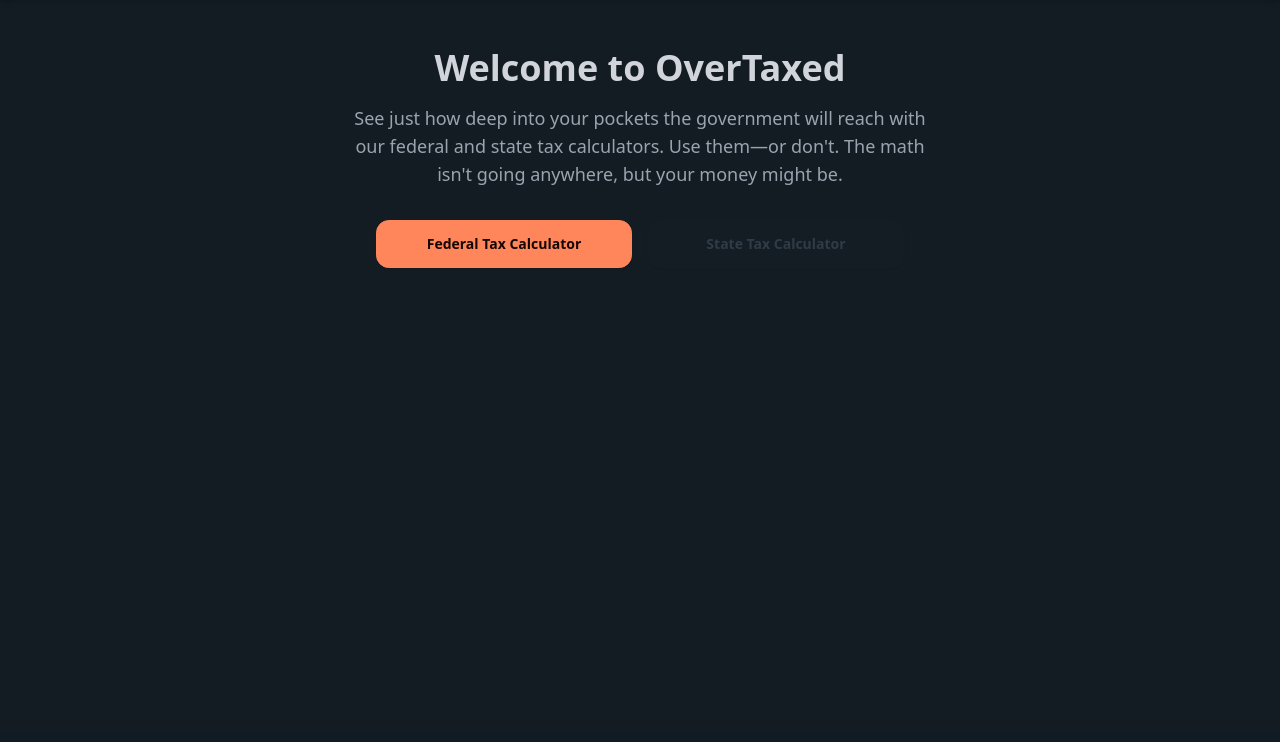
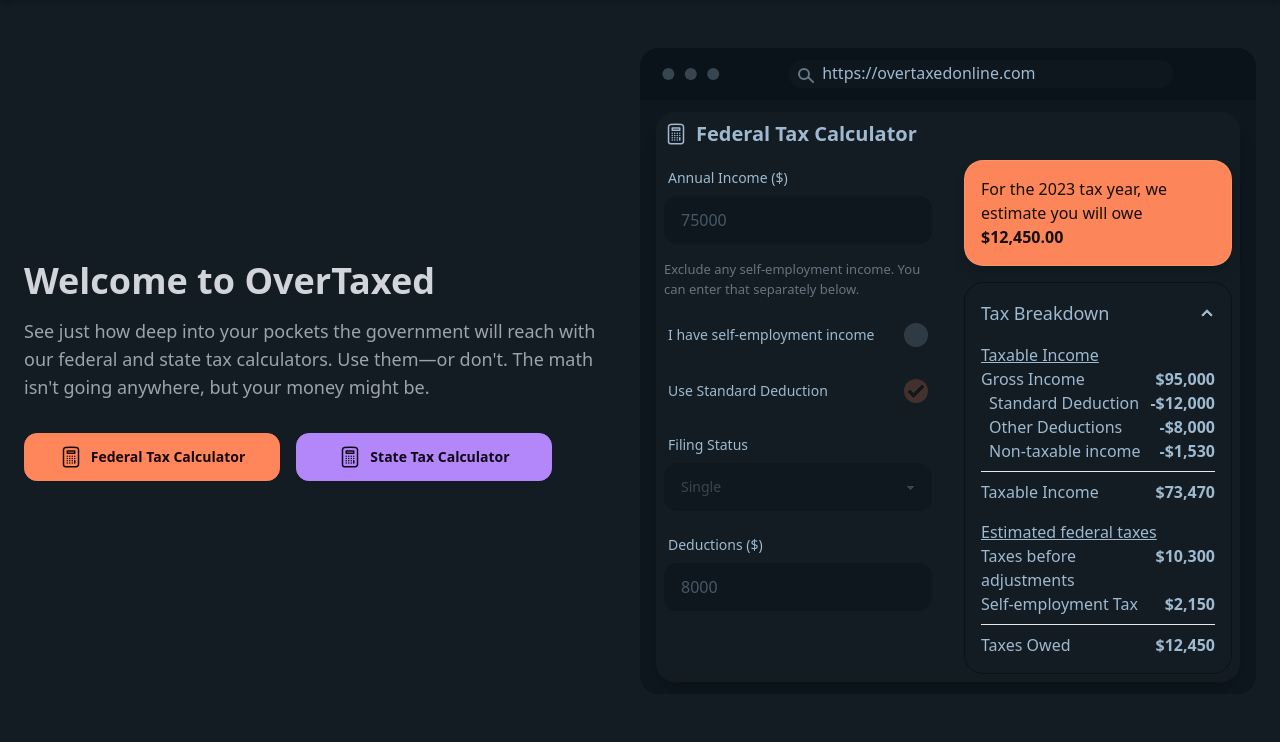
Before and after one commit to 0bscurity/overtaxed, a Django app: page / in a window 1280 px wide. Shown: the part 68-810 px from the top of the page. Before the commit the page ends 336 px from the top, so only its background shows below. Run offline with Django 5.2, Linux system fonts and the light colour scheme; style sheets or scripts are compiled from the project's sources.

Commit message:
Refactored homepage to be more responsive and added calculator mockup to homepage.

```diff
--- /dev/null
+++ b/src/templates/partials/federal-calc-mockup.html
@@ -0,0 +1,117 @@
+<div class="card bg-base-100 shadow-xl p-2 mx-2 mt-3 mb-3 w-full md:mx-4">
+  <div class="flex items-center mb-3">
+    <svg xmlns="http://www.w3.org/2000/svg" fill="none" viewBox="0 0 24 24" stroke-width="1.5" stroke="currentColor"
+         class="me-2 size-6">
+      <path stroke-linecap="round" stroke-linejoin="round"
+            d="M15.75 15.75V18m-7.5-6.75h.008v.008H8.25v-.008Zm0 2.25h.008v.008H8.25V13.5Zm0 2.25h.008v.008H8.25v-.008Zm0 2.25h.008v.008H8.25V18Zm2.498-6.75h.007v.008h-.007v-.008Zm0 2.25h.007v.008h-.007V13.5Zm0 2.25h.007v.008h-.007v-.008Zm0 2.25h.007v.008h-.007V18Zm2.504-6.75h.008v.008h-.008v-.008Zm0 2.25h.008v.008h-.008V13.5Zm0 2.25h.008v.008h-.008v-.008Zm0 2.25h.008v.008h-.008V18Zm2.498-6.75h.008v.008h-.008v-.008Zm0 2.25h.008v.008h-.008V13.5ZM8.25 6h7.5v2.25h-7.5V6ZM12 2.25c-1.892 0-3.758.11-5.593.322C5.307 2.7 4.5 3.65 4.5 4.757V19.5a2.25 2.25 0 0 0 2.25 2.25h10.5a2.25 2.25 0 0 0 2.25-2.25V4.757c0-1.108-.806-2.057-1.907-2.185A48.507 48.507 0 0 0 12 2.25Z"></path>
+    </svg>
+    <h2 class="text-xl font-bold">Federal Tax Calculator</h2>
+  </div>
+
+  <div class="flex flex-col lg:flex-row lg:space-x-8">
+    <div class="lg:w-1/2">
+      <form class="space-y-4">
+        <!-- Hardcoded Annual Income -->
+        <div class="form-control">
+          <label class="label">
+            <span class="label-text">Annual Income ($)</span>
+          </label>
+          <input
+              type="number"
+              class="input input-bordered w-full"
+              placeholder="Enter your income"
+              value="75000"
+              disabled>
+        </div>
+        <p class="text-gray-500" style="font-size: small">
+          Exclude any self-employment income. You can enter that separately below.
+        </p>
+
+        <!-- Hardcoded Self-employed Checkbox -->
+        <div class="form-control">
+          <label class="label cursor-pointer">
+            <span class="label-text">I have self-employment income</span>
+            <input
+                type="checkbox"
+                class="checkbox checkbox-primary"
+                disabled>
+          </label>
+        </div>
+
+        <!-- Hardcoded Standard Deduction Checkbox -->
+        <div class="form-control">
+          <label class="label cursor-pointer">
+            <span class="label-text">Use Standard Deduction</span>
+            <input
+                type="checkbox"
+                class="checkbox checkbox-primary"
+                checked
+                disabled>
+          </label>
+        </div>
+
+        <!-- Hardcoded Filing Status -->
+        <div class="form-control">
+          <label class="label">
+            <span class="label-text">Filing Status</span>
+          </label>
+          <select
+              class="select select-bordered w-full"
+              disabled>
+            <option value="single" selected>Single</option>
+            <option value="married">Married Filing Jointly</option>
+            <option value="head_of_household">Head of Household</option>
+          </select>
+        </div>
+
+        <!-- Hardcoded Deductions -->
+        <div class="form-control">
+          <label class="label">
+            <span class="label-text">Deductions ($)</span>
+          </label>
+          <input
+              type="number"
+              class="input input-bordered w-full"
+              placeholder="Enter deductions"
+              value="8000"
+              disabled>
+        </div>
+      </form>
+    </div>
+
+    <!-- Hardcoded Results Section -->
+    <div id="tax-result" class="lg:w-1/2 mt-4 lg:mt-0 rounded-lg">
+      <div class="alert alert-warning shadow-lg" style="background-color: #fd855a">
+        <span style="text-align: start !important;">
+          For the 2023 tax year, we estimate you will owe
+          <strong>
+            <span class="tax-amount">$12,450.00</span>
+          </strong>
+        </span>
+      </div>
+
+      <div class="collapse collapse-arrow border border-base-300 bg-base-100 rounded-box mt-4 collapse-open"
+           style="overflow: visible !important">
+        <input type="checkbox">
+        <div class="collapse-title text-lg font-medium">
+          Tax Breakdown
+        </div>
+        <div class="collapse-content">
+          <p style="text-decoration: underline; font-weight: 500">Taxable Income</p>
+          <p class="flex justify-between">Gross Income <strong>$95,000</strong></p>
+          <p class="ms-2 flex justify-between">Standard Deduction <strong>-$12,000</strong></p>
+          <p class="ms-2 flex justify-between">Other Deductions <strong>-$8,000</strong></p>
+          <p class="ms-2 flex justify-between">Non-taxable income <strong>-$1,530</strong></p>
+          <hr class="my-2">
+          <p class="flex justify-between mb-4">Taxable Income <strong>$73,470</strong></p>
+
+          <p style="text-decoration: underline; font-weight: 500">Estimated federal taxes</p>
+          <p class="flex justify-between">Taxes before adjustments <strong>$10,300</strong></p>
+          <p class="flex justify-between">Self-employment Tax <strong>$2,150</strong></p>
+          <hr class="my-2">
+          <p class="flex justify-between">Taxes Owed <strong>$12,450</strong></p>
+        </div>
+      </div>
+    </div>
+  </div>
+</div>
--- a/src/templates/partials/home.html
+++ b/src/templates/partials/home.html
@@ -3,23 +3,49 @@
 {% block content %}
 
   <div class="container mx-auto p-6">
-    <div class="text-center">
+    <!-- Flex container -->
+    <div class="flex flex-col xl:flex-row gap-8 xl:items-start">
+      <!-- Left Column: Main Content -->
+      <div class="flex-1 my-auto">
         <h1 class="text-4xl font-bold text-gray-300 mb-4">Welcome to OverTaxed</h1>
-      <p class="text-lg text-gray-400 mb-8 max-w-xl mx-auto">
-        See just how deep into your pockets the government will reach with our federal and state tax calculators. Use
+        <p class="text-lg text-gray-400 mb-8 max-w-xl">
+          See just how deep into your pockets the government will reach with our federal and state tax calculators.
+          Use
           them—or don't. The math isn't going anywhere, but your money might be.
         </p>
-    </div>
 
-    <div class="flex justify-center gap-4">
-      <a href="{% url 'federal_calculator' %}" class="btn btn-primary btn-wide">
+        <div class="flex flex-col sm:flex-row gap-3 lg:gap-4">
+          <a href="{% url 'federal_calculator' %}" class="btn btn-primary btn-wide mb-1 sm:mb-0">
+            <svg xmlns="http://www.w3.org/2000/svg" fill="none" viewBox="0 0 24 24" stroke-width="1.5"
+                 stroke="currentColor" class="size-6">
+              <path stroke-linecap="round" stroke-linejoin="round"
+                    d="M15.75 15.75V18m-7.5-6.75h.008v.008H8.25v-.008Zm0 2.25h.008v.008H8.25V13.5Zm0 2.25h.008v.008H8.25v-.008Zm0 2.25h.008v.008H8.25V18Zm2.498-6.75h.007v.008h-.007v-.008Zm0 2.25h.007v.008h-.007V13.5Zm0 2.25h.007v.008h-.007v-.008Zm0 2.25h.007v.008h-.007V18Zm2.504-6.75h.008v.008h-.008v-.008Zm0 2.25h.008v.008h-.008V13.5Zm0 2.25h.008v.008h-.008v-.008Zm0 2.25h.008v.008h-.008V18Zm2.498-6.75h.008v.008h-.008v-.008Zm0 2.25h.008v.008h-.008V13.5ZM8.25 6h7.5v2.25h-7.5V6ZM12 2.25c-1.892 0-3.758.11-5.593.322C5.307 2.7 4.5 3.65 4.5 4.757V19.5a2.25 2.25 0 0 0 2.25 2.25h10.5a2.25 2.25 0 0 0 2.25-2.25V4.757c0-1.108-.806-2.057-1.907-2.185A48.507 48.507 0 0 0 12 2.25Z"></path>
+            </svg>
             Federal Tax Calculator
           </a>
 
-      <div class="tooltip" data-tip="Coming soon!">
-        <a href="{% url 'state_calculator' %}" class="btn btn-secondary btn-wide btn-disabled">
+          <a href="{% url 'state_calculator' %}" class="btn btn-accent btn-wide">
+            <svg xmlns="http://www.w3.org/2000/svg" fill="none" viewBox="0 0 24 24" stroke-width="1.5"
+                 stroke="currentColor"
+                 class="size-6">
+              <path stroke-linecap="round" stroke-linejoin="round"
+                    d="M15.75 15.75V18m-7.5-6.75h.008v.008H8.25v-.008Zm0 2.25h.008v.008H8.25V13.5Zm0 2.25h.008v.008H8.25v-.008Zm0 2.25h.008v.008H8.25V18Zm2.498-6.75h.007v.008h-.007v-.008Zm0 2.25h.007v.008h-.007V13.5Zm0 2.25h.007v.008h-.007v-.008Zm0 2.25h.007v.008h-.007V18Zm2.504-6.75h.008v.008h-.008v-.008Zm0 2.25h.008v.008h-.008V13.5Zm0 2.25h.008v.008h-.008v-.008Zm0 2.25h.008v.008h-.008V18Zm2.498-6.75h.008v.008h-.008v-.008Zm0 2.25h.008v.008h-.008V13.5ZM8.25 6h7.5v2.25h-7.5V6ZM12 2.25c-1.892 0-3.758.11-5.593.322C5.307 2.7 4.5 3.65 4.5 4.757V19.5a2.25 2.25 0 0 0 2.25 2.25h10.5a2.25 2.25 0 0 0 2.25-2.25V4.757c0-1.108-.806-2.057-1.907-2.185A48.507 48.507 0 0 0 12 2.25Z"></path>
+            </svg>
             State Tax Calculator
           </a>
+        </div>
+      </div>
+
+      <!-- Right Column: Mockup Browser -->
+      <div class="xl:w-1/2 mt-12 xl:mt-0">
+        <div class="mockup-browser bg-base-300">
+          <div class="mockup-browser-toolbar">
+            <div class="input">https://overtaxedonline.com</div>
+          </div>
+          <div class="bg-base-200 flex justify-center">
+            {% include 'partials/federal-calc-mockup.html' %}
+          </div>
+        </div>
       </div>
     </div>
   </div>
--- a/src/templates/partials/nav.html
+++ b/src/templates/partials/nav.html
@@ -13,7 +13,7 @@
 </nav>
 
 <!-- Navbar for small devices -->
-<div class="navbar bg-base-100 md:hidden">
+<div class="navbar md:hidden bg-base-200">
   <div class="navbar-start">
     <div class="dropdown">
       <div tabindex="0" role="button" class="btn btn-ghost btn-circle">
@@ -32,14 +32,14 @@
       </div>
       <ul
           tabindex="0"
-          class="menu menu-sm dropdown-content bg-base-100 rounded-box z-[1] mt-3 w-52 p-2 shadow">
+          class="menu menu-sm dropdown-content bg-base-200 rounded-box z-[1] mt-3 w-52 p-2 shadow">
         <li><a href="/">Home</a></li>
         <li><a href="{% url 'federal_calculator' %}">Federal Tax Calculator</a></li>
         <li><a href="{% url 'state_calculator' %}">State Tax Calculator</a></li>
       </ul>
     </div>
   </div>
-  <div class="navbar-center">
+  <div class="navbar-end">
     <a class="btn btn-ghost text-xl">OverTaxed</a>
   </div>
 </div>
```
Also changed, not shown: src/templates/pages/federal/federal-calculator.html (+8 -1 lines). Lines whose indentation alone changed are shown as unchanged.
